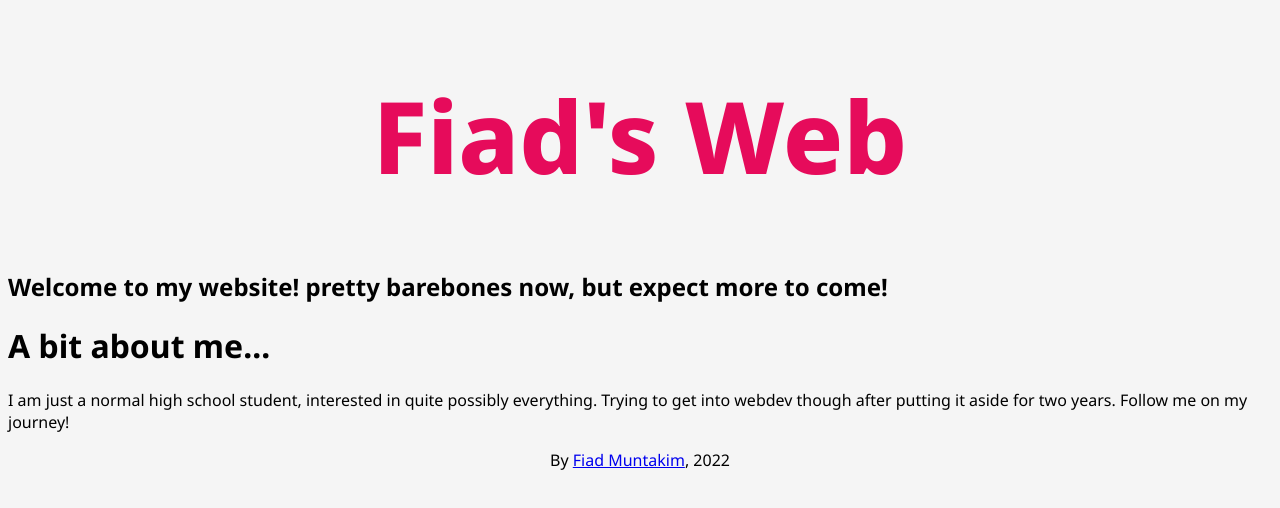
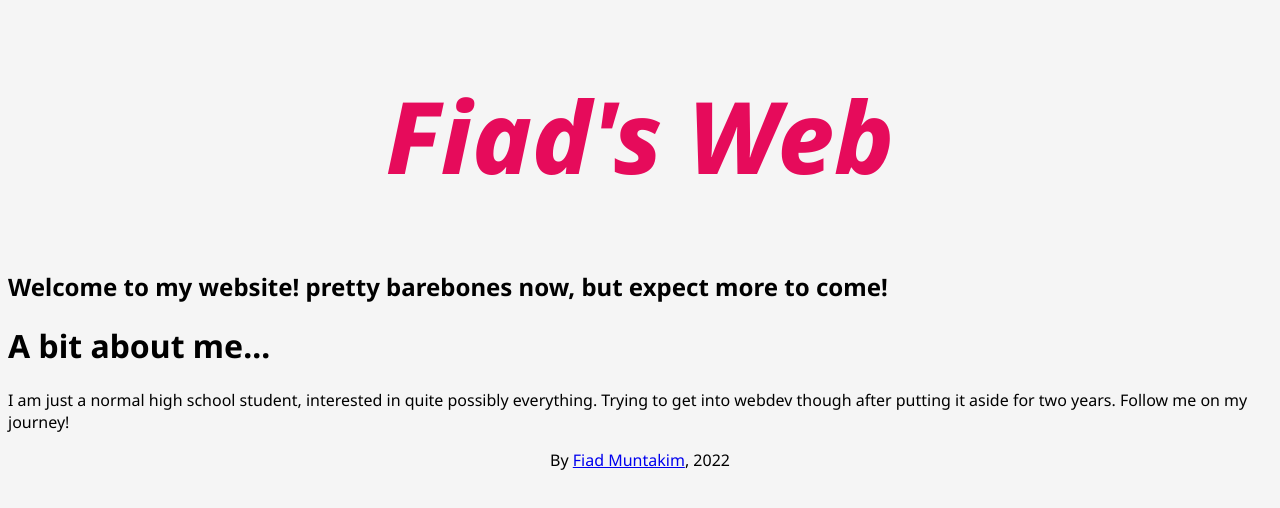
Before and after one commit to audenbit/audenbit.github.io, a plain HTML site: page index.html in a window 1280 px wide. Drawn offline with Linux system fonts and the light colour scheme.

Commit message:
add favicon

```diff
--- a/index.html
+++ b/index.html
@@ -5,9 +5,10 @@
     <meta http-equiv="X-UA-Compatible" content="IE=edge" />
     <meta name="viewport" content="width=device-width, initial-scale=1.0" />
     <link rel="stylesheet" type="text/css" href="stylesheet.css" />
-    <title>Fiad's Web</title>
+    <link rel="icon" type="image/x-icon" href="ico3.png" />
   </head>
   <body>
+    <title>Fiad's Web</title>
     <h1 class="title">Fiad's Web</h1>
     <h2>
       Welcome to my website! pretty barebones now, but expect more to come!
@@ -18,8 +19,12 @@
       everything. Trying to get into webdev though after putting it aside for
       two years. Follow me on my journey!
     </p>
+
     <footer>
-        <p>By <a href="https://www.github.com/audenbit">Fiad Muntakim</a>, 2022</p>
+      <p>
+        By <a href="https://www.github.com/audenbit">Fiad Muntakim</a>, 2022
+      </p>
     </footer>
+
   </body>
 </html>
--- a/stylesheet.css
+++ b/stylesheet.css
@@ -6,6 +6,7 @@ body {
 }
 
 .title {
+    font-style: italic;
     font-size: 100px;
     font-weight: 800;
     text-align: center;
```
Also changed, not shown: ico3.png (added).
